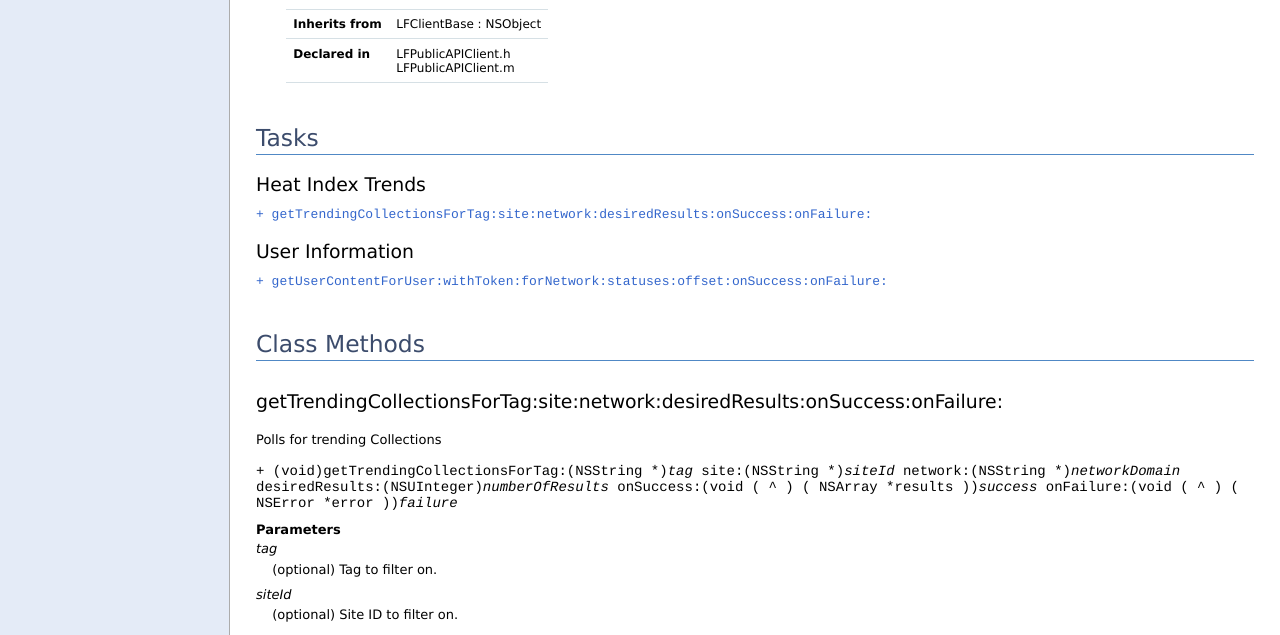
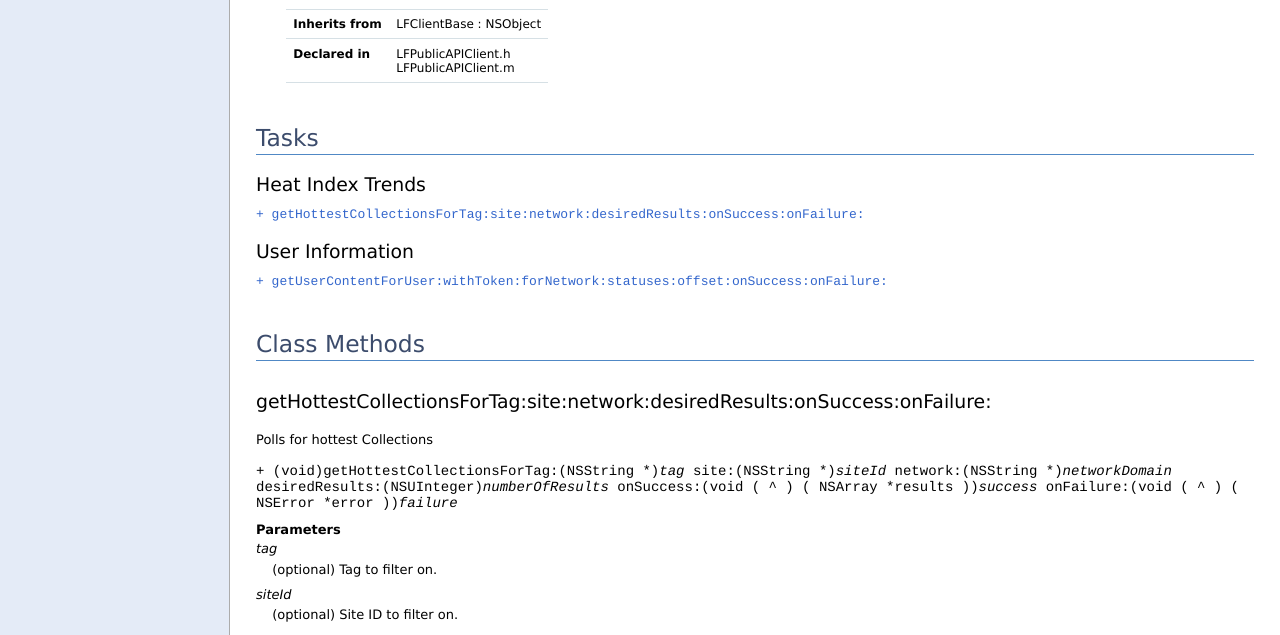
Before and after one commit to timeoutdigital/StreamHub-iOS-SDK, a plain HTML site: page Classes/LFPublicAPIClient.html in a window 1280 px wide. Shown: the part 165-800 px from the top of the page. Drawn offline with Linux system fonts and the light colour scheme.

Commit message:
Regen docs for hotness change

```diff
--- a/Classes/LFPublicAPIClient.html
+++ b/Classes/LFPublicAPIClient.html
@@ -40,7 +40,7 @@
 
 	<option value="class_methods">Class Methods</option>
 
-	<option value="//api/name/getTrendingCollectionsForTag:site:network:desiredResults:onSuccess:onFailure:">&nbsp;&nbsp;&nbsp;&nbsp;+ getTrendingCollectionsForTag:site:network:desiredResults:onSuccess:onFailure:</option>
+	<option value="//api/name/getHottestCollectionsForTag:site:network:desiredResults:onSuccess:onFailure:">&nbsp;&nbsp;&nbsp;&nbsp;+ getHottestCollectionsForTag:site:network:desiredResults:onSuccess:onFailure:</option>
 
 	<option value="//api/name/getUserContentForUser:withToken:forNetwork:statuses:offset:onSuccess:onFailure:">&nbsp;&nbsp;&nbsp;&nbsp;+ getUserContentForUser:withToken:forNetwork:statuses:offset:onSuccess:onFailure:</option>
 
@@ -74,7 +74,7 @@
 
 <li role="treeitem" class="children"><span class="disclosure"></span><span class="sectionName"><a href="#class_methods">Class Methods</a></span><ul>
 
-	<li><span class="nodisclosure"></span><span class="sectionName"><a href="#//api/name/getTrendingCollectionsForTag:site:network:desiredResults:onSuccess:onFailure:">getTrendingCollectionsForTag:site:network:desiredResults:onSuccess:onFailure:</a></span></li>
+	<li><span class="nodisclosure"></span><span class="sectionName"><a href="#//api/name/getHottestCollectionsForTag:site:network:desiredResults:onSuccess:onFailure:">getHottestCollectionsForTag:site:network:desiredResults:onSuccess:onFailure:</a></span></li>
 
 	<li><span class="nodisclosure"></span><span class="sectionName"><a href="#//api/name/getUserContentForUser:withToken:forNetwork:statuses:offset:onSuccess:onFailure:">getUserContentForUser:withToken:forNetwork:statuses:offset:onSuccess:onFailure:</a></span></li>
 
@@ -127,8 +127,8 @@
 						<ul class="task-list">
 							<li>
 	<span class="tooltip">
-		<code><a href="#//api/name/getTrendingCollectionsForTag:site:network:desiredResults:onSuccess:onFailure:">+&nbsp;getTrendingCollectionsForTag:site:network:desiredResults:onSuccess:onFailure:</a></code>
-		<span class="tooltip"><p>Polls for trending Collections</p></span>
+		<code><a href="#//api/name/getHottestCollectionsForTag:site:network:desiredResults:onSuccess:onFailure:">+&nbsp;getHottestCollectionsForTag:site:network:desiredResults:onSuccess:onFailure:</a></code>
+		<span class="tooltip"><p>Polls for hottest Collections</p></span>
 	</span>
 
 
@@ -163,18 +163,18 @@
 						<h2 class="subtitle subtitle-methods">Class Methods</h2>
 
 						<div class="section-method">
-	<a name="//api/name/getTrendingCollectionsForTag:site:network:desiredResults:onSuccess:onFailure:" title="getTrendingCollectionsForTag:site:network:desiredResults:onSuccess:onFailure:"></a>
-	<h3 class="subsubtitle method-title">getTrendingCollectionsForTag:site:network:desiredResults:onSuccess:onFailure:</h3>
+	<a name="//api/name/getHottestCollectionsForTag:site:network:desiredResults:onSuccess:onFailure:" title="getHottestCollectionsForTag:site:network:desiredResults:onSuccess:onFailure:"></a>
+	<h3 class="subsubtitle method-title">getHottestCollectionsForTag:site:network:desiredResults:onSuccess:onFailure:</h3>
 
 
 
 	<div class="method-subsection brief-description">
-		<p>Polls for trending Collections</p>
+		<p>Polls for hottest Collections</p>
 	</div>
 
 
 
-	<div class="method-subsection method-declaration"><code>+ (void)getTrendingCollectionsForTag:(NSString *)<em>tag</em> site:(NSString *)<em>siteId</em> network:(NSString *)<em>networkDomain</em> desiredResults:(NSUInteger)<em>numberOfResults</em> onSuccess:(void ( ^ ) ( NSArray *results ))<em>success</em> onFailure:(void ( ^ ) ( NSError *error ))<em>failure</em></code></div>
+	<div class="method-subsection method-declaration"><code>+ (void)getHottestCollectionsForTag:(NSString *)<em>tag</em> site:(NSString *)<em>siteId</em> network:(NSString *)<em>networkDomain</em> desiredResults:(NSUInteger)<em>numberOfResults</em> onSuccess:(void ( ^ ) ( NSArray *results ))<em>success</em> onFailure:(void ( ^ ) ( NSError *error ))<em>failure</em></code></div>
 
 
 
@@ -228,7 +228,7 @@ been retrieved.</p></dd>
 	<div class="method-subsection discussion-section">
 		<h4 class="method-subtitle">Discussion</h4>
 		<p>For more information see:
-<a href="https://github.com/Livefyre/livefyre-docs/wiki/Trending-Collection-API">https://github.com/Livefyre/livefyre-docs/wiki/Trending-Collection-API</a></p>
+<a href="https://github.com/Livefyre/livefyre-docs/wiki/Hottest-Collection-API">https://github.com/Livefyre/livefyre-docs/wiki/Hottest-Collection-API</a></p>
 	</div>
 
 
@@ -276,7 +276,7 @@ been retrieved.</p></dd>
 
 		<dl class="argument-def parameter-def">
 			<dt><em>networkDomain</em></dt>
-			<dd><p>The network to query agianst as identified by domain, i.e. livefyre.com.</p></dd>
+			<dd><p>The network to query against as identified by domain, i.e. livefyre.com.</p></dd>
 		</dl>
 
 		<dl class="argument-def parameter-def">
@@ -348,7 +348,7 @@ been retrieved.</p></dd>
 				<div id="footer">
 					<hr />
 					<div class="footer-copyright">
-						<p><span class="copyright">&copy; 2013 Livefyre, Inc. All rights reserved. (Last updated: 2013-02-11)</span><br />
+						<p><span class="copyright">&copy; 2013 Livefyre, Inc. All rights reserved. (Last updated: 2013-02-13)</span><br />
 
 						<span class="generator">Generated by <a href="http://appledoc.gentlebytes.com">appledoc 2.1 (build 858)</a>.</span></p>
 
```
Also changed, not shown: Classes/LFARC4.html (+1 -1 lines), Classes/LFAdminClient.html (+1 -1 lines), Classes/LFBootstrapClient.html (+1 -1 lines), Classes/LFStreamClient.html (+1 -1 lines), Classes/LFWriteClient.html (+1 -1 lines), hierarchy.html (+1 -1 lines), index.html (+1 -1 lines).
